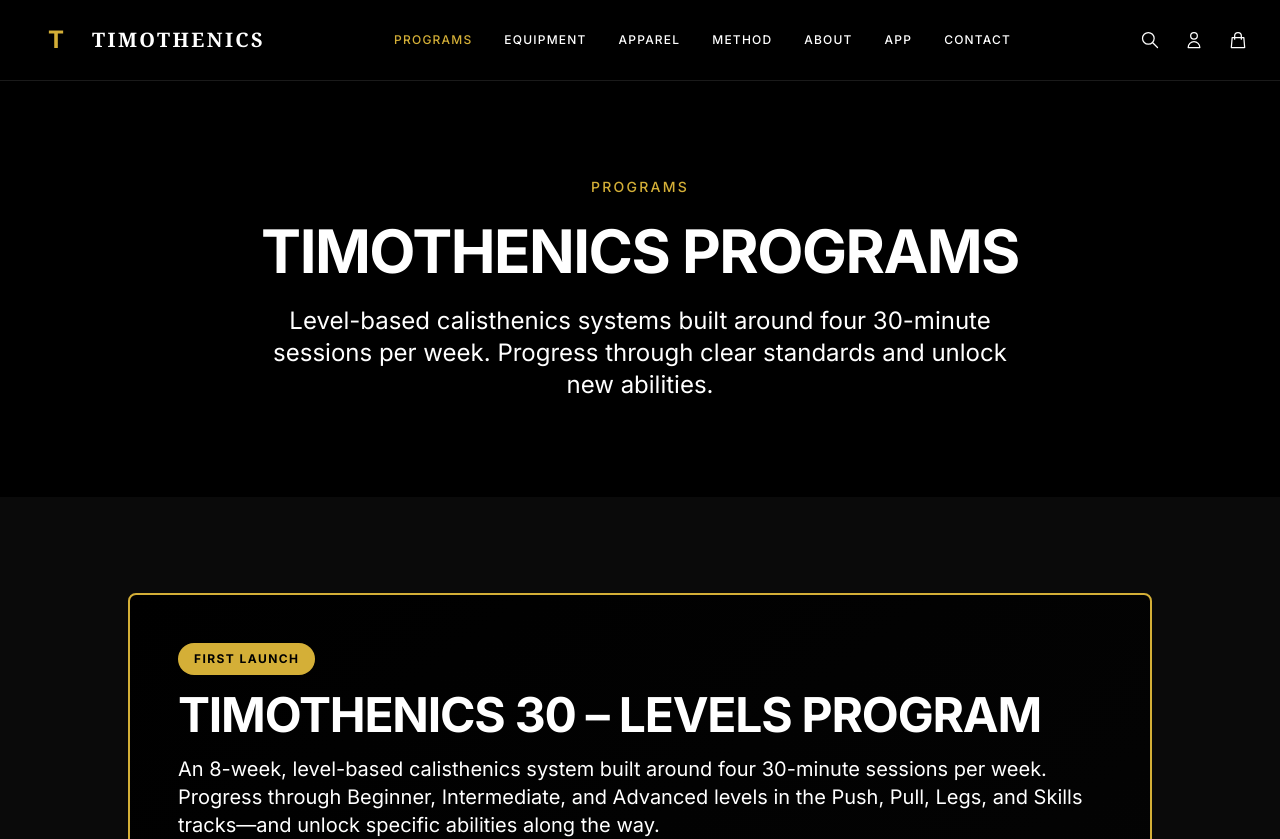
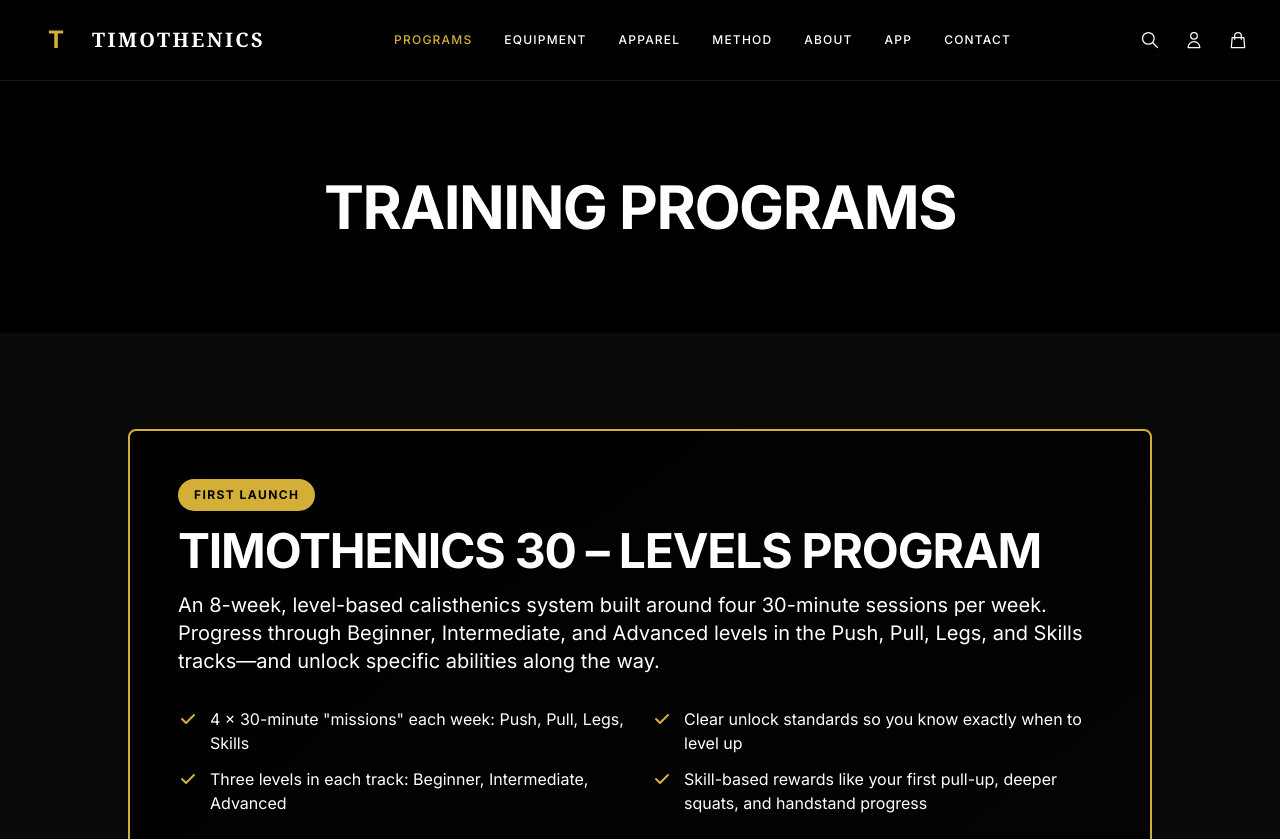
Before and after one commit to timothywdobies/timothenics, a Next.js app: page /programs in a window 1280 px wide. Shown: the top 839 px of the page. Built offline with nearby package versions, Linux system fonts and the light colour scheme.

Commit message:
Simplify programs page header to 'Training Programs'

```diff
--- a/src/app/programs/page.tsx
+++ b/src/app/programs/page.tsx
@@ -9,13 +9,7 @@ export default function Programs() {
       {/* Page Header */}
       <Section className="py-20 md:py-24 bg-background">
         <div className="text-center max-w-3xl mx-auto">
-          <p className="text-xs md:text-sm font-medium tracking-wider uppercase text-gold mb-6">
-            PROGRAMS
-          </p>
-          <h1 className="mb-6 text-white">Timothenics Programs</h1>
-          <p className="text-xl md:text-2xl text-foreground">
-            Level-based calisthenics systems built around four 30-minute sessions per week. Progress through clear standards and unlock new abilities.
-          </p>
+          <h1 className="text-white">Training Programs</h1>
         </div>
       </Section>
 
```
